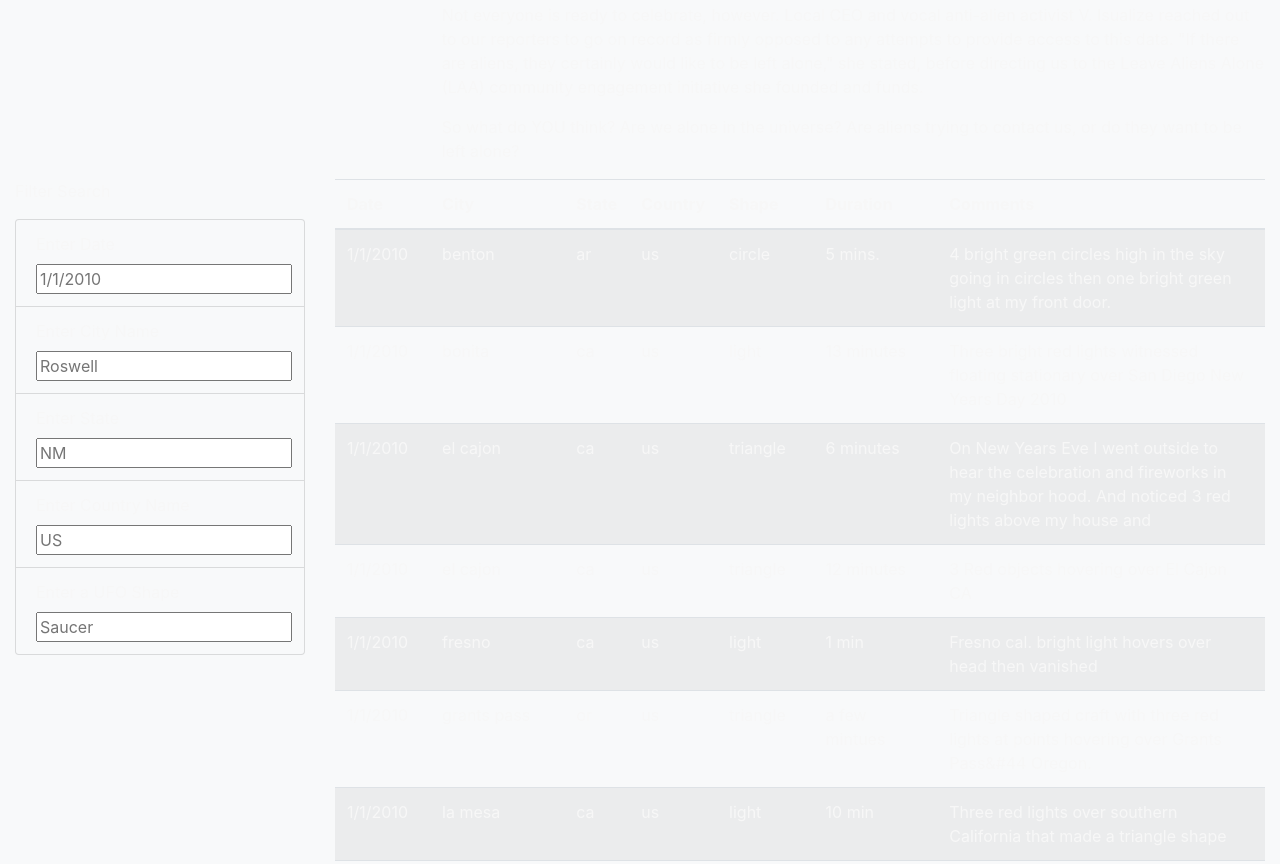
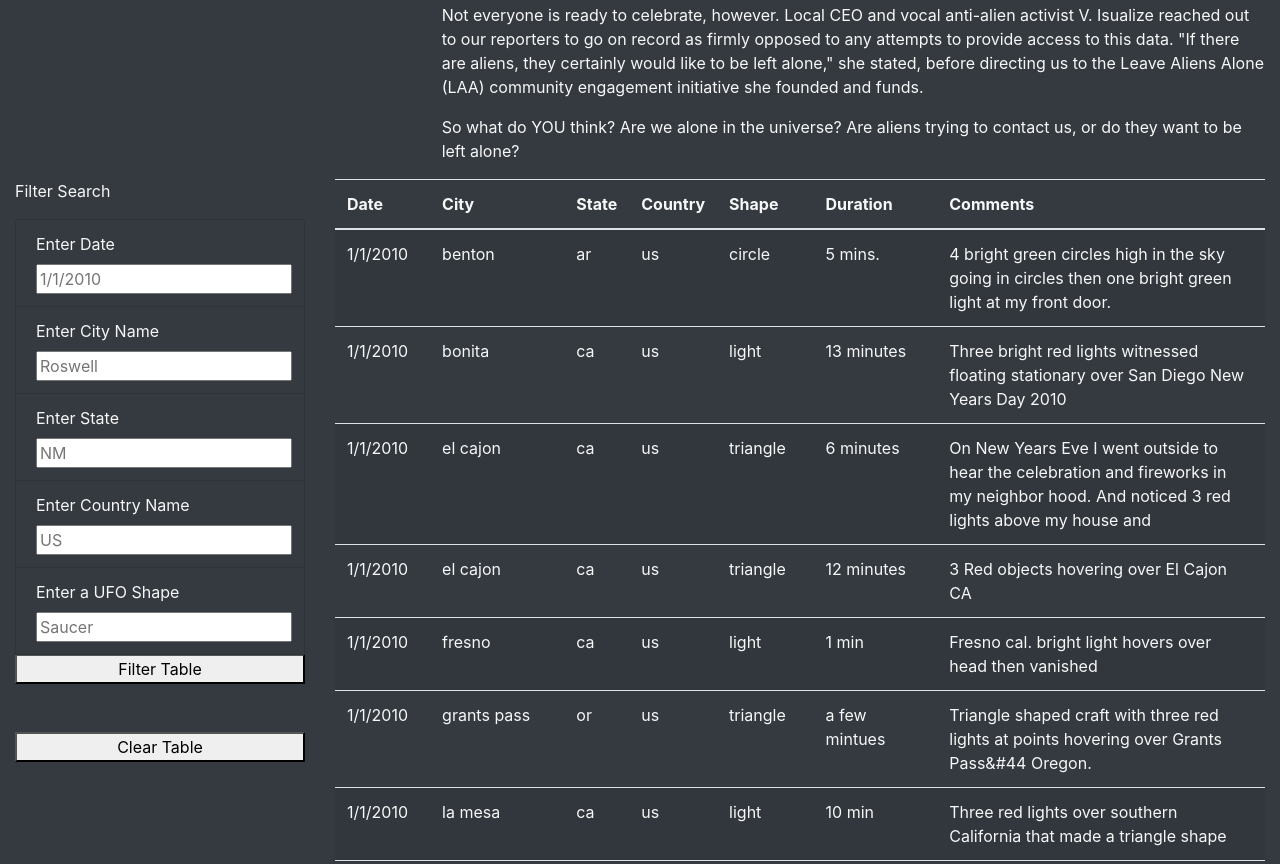
Before and after one commit to lykkelig/UFOs, a plain HTML site: page index.html in a window 1280 px wide. Shown: the part 592-1456 px from the top of the page. Drawn offline with nearby package versions, Linux system fonts and the light colour scheme.

Commit message:
Update index.html

```diff
--- a/index.html
+++ b/index.html
@@ -12,9 +12,9 @@
     />
     <link rel="stylesheet" href="static/css/style.css">
 </head>
-<body class="bg-light">
+<body class="bg-dark">
     <div class="wrapper">
-        <nav class="navbar navbar-dark bg-light navbar-expand-lg">
+        <nav class="navbar navbar-dark bg-dark navbar-expand-lg">
             <a class="navbar-brand" href="index.html">UFO Sightings</a>
         </nav>
     </div>
@@ -48,30 +48,39 @@
     <div class="container-fluid">
         <div class="row">
           <div class="col-md-3">
-            <form class="bg-light">
+            <form class="bg-dark">
                 <p>Filter Search</p>
-                <ul class="list-group bg-light">
-                    <li class="list-group-item bg-light">
+                <ul class="list-group bg-dark">
+                    <li class="list-group-item bg-dark">
                         <label for="date">Enter Date</label>
                         <input type="text" placeholder="1/1/2010" id="datetime" />
                     </li>
-                    <li class="list-group-item bg-light">
+                    <li class="list-group-item bg-dark">
                         <label for="city">Enter City Name</label>
                         <input type="text" placeholder="Roswell" id="city" />
                     </li>
-                    <li class="list-group-item bg-light">
+                    <li class="list-group-item bg-dark">
                         <label for="state">Enter State</label>
                         <input type="text" placeholder="NM" id="state" />
                     </li>
-                    <li class="list-group-item bg-light">
+                    <li class="list-group-item bg-dark">
                         <label for="country">Enter Country Name</label>
                         <input type="text" placeholder="US" id="country" />
                     </li>
-                    <li class="list-group-item bg-light">
+                    <li class="list-group-item bg-dark">
                         <label for="shape">Enter a UFO Shape</label>
                         <input type="text" placeholder="Saucer" id="shape" />
                     </li>
+                        <li class="list-group" class="btn-light">
+                            <button id="filter-btn" type="button" class="btn-green">
+                            Filter Table
+                            </button>
+                            <br><br>
+                            <button id="clear-btn" type="button" class="btn-green">
+                            Clear Table
+                            </button>
 
+                        </li>
                 </ul>
             </form>
           </div>
```
